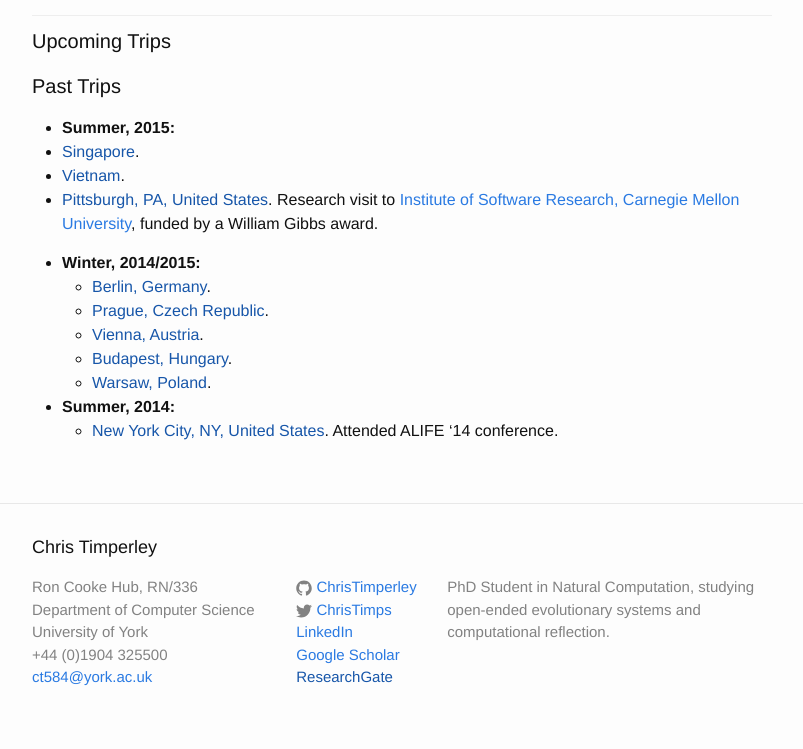
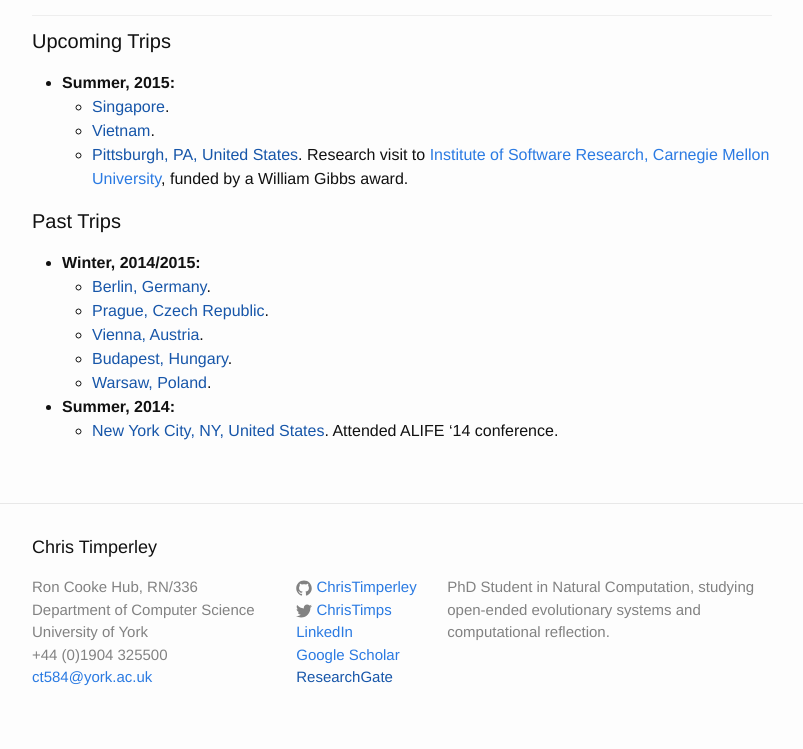
Before and after one commit to ChrisTimperley/ChrisTimperley.github.io, a Jekyll site: the page built from travel.md, in a window 1280 px wide. Shown: the part 650-1399 px from the top of the page, without its empty margins (238-1041 px from the left). Built offline with Jekyll 4.4.1, drawn with Linux system fonts in a browser that asks for light colours.

```diff
--- a/travel.md
+++ b/travel.md
@@ -10,13 +10,12 @@ buried: true
 <div class="divider"></div>
 
 #### Upcoming Trips
+* **Summer, 2015:**
+  * [Singapore]().
+  * [Vietnam]().
+  * [Pittsburgh, PA, United States](). Research visit to [Institute of Software Research, Carnegie Mellon   University](http://www.isri.cmu.edu/), funded by a William Gibbs award.
 
 #### Past Trips
-
-* **Summer, 2015:**
- * [Singapore]().
- * [Vietnam]().
- * [Pittsburgh, PA, United States](). Research visit to [Institute of Software Research, Carnegie Mellon University](http://www.isri.cmu.edu/), funded by a William Gibbs award.
 
 * **Winter, 2014/2015:**
   * [Berlin, Germany]().
```
